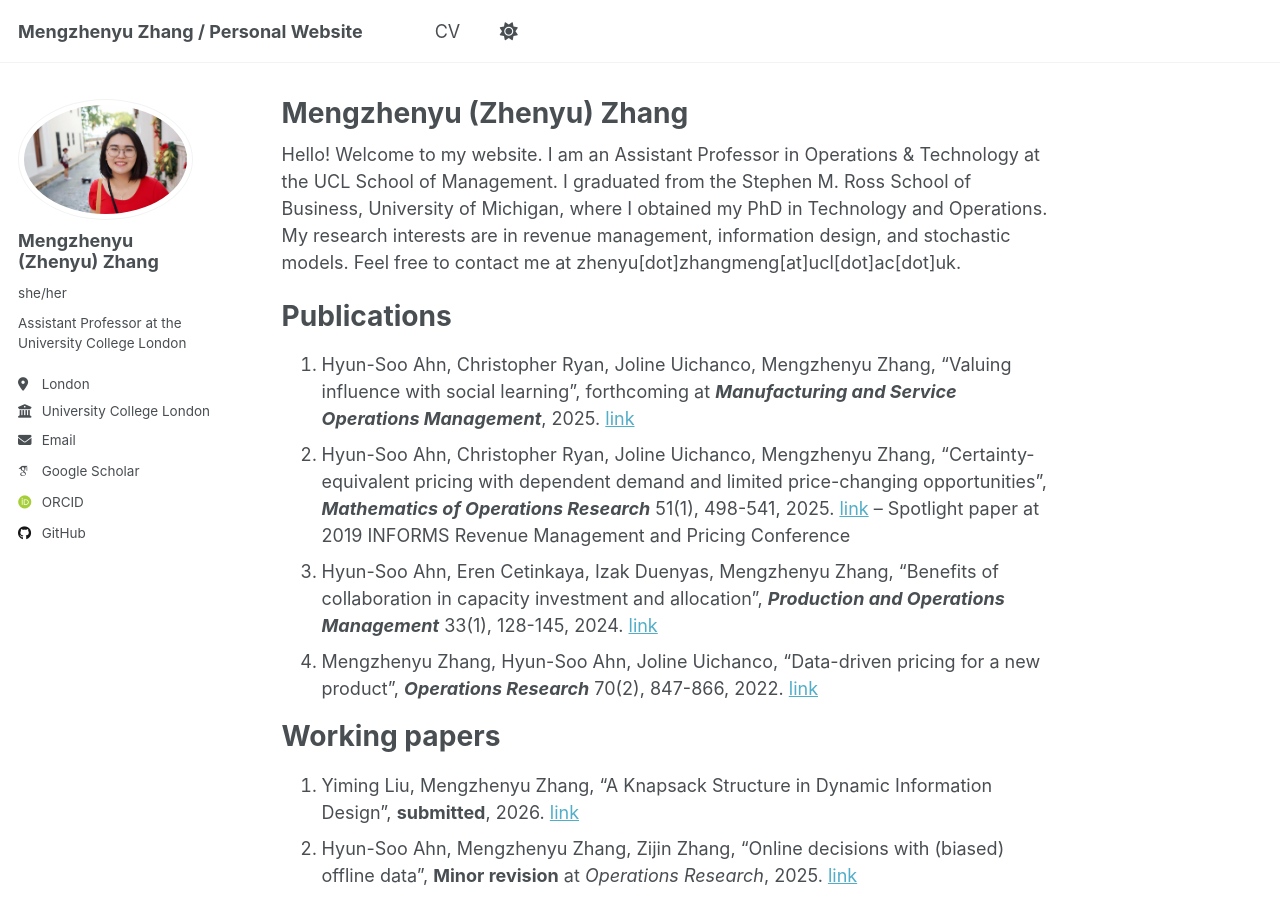
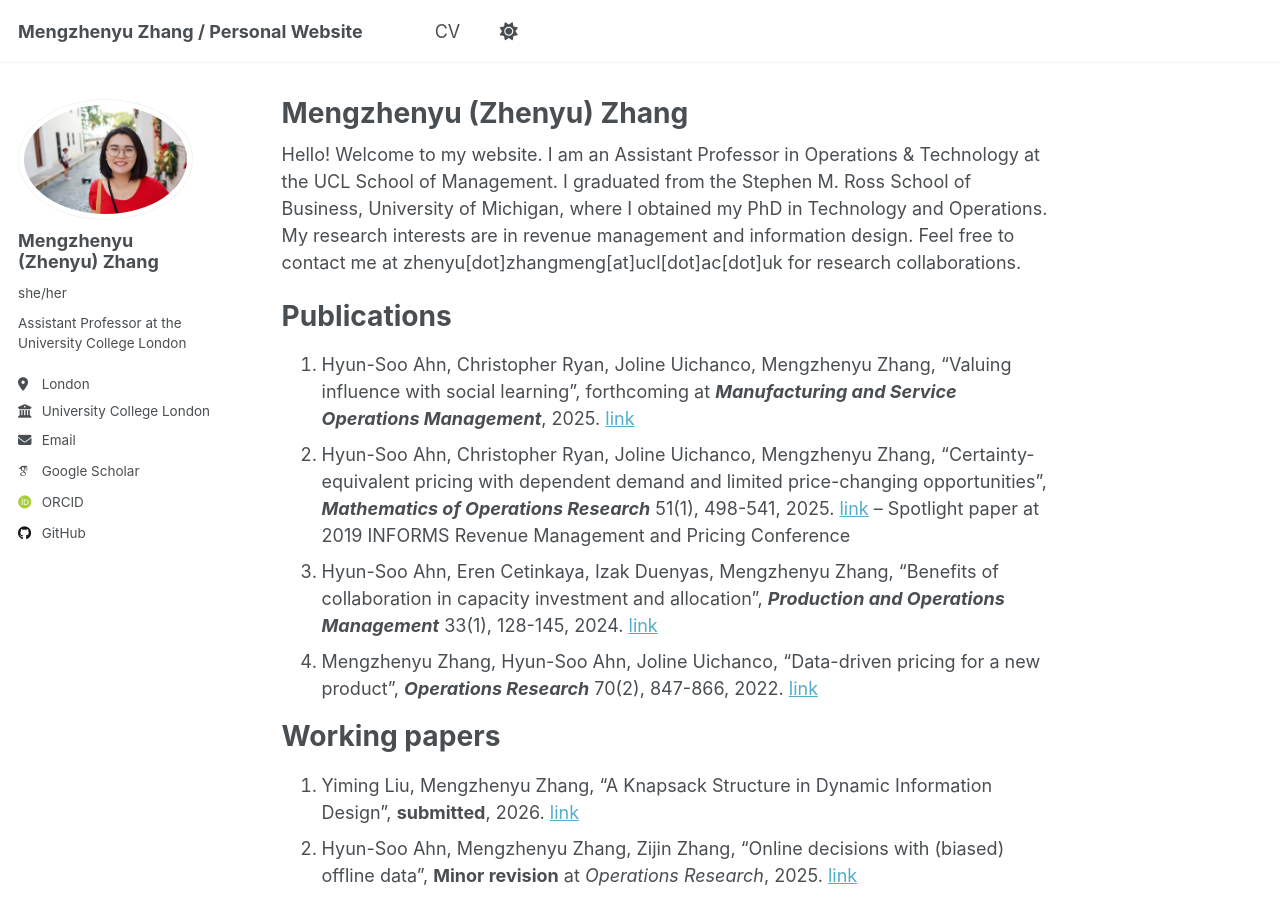
Before and after one commit to mengzhenyuzhang/mengzhenyuzhang.github.io, a Jekyll site: the page built from _pages/about.md, in a window 1280 px wide and 900 px high. Built offline with Jekyll 4.4.1, drawn with Linux system fonts in a browser that asks for light colours; some web fonts are replaced; a script that is not in the unit is left out.

Commit message:
Revise about page content and contact details
Updated contact information for research collaborations and refined research interests.

```diff
--- a/_pages/about.md
+++ b/_pages/about.md
@@ -7,7 +7,7 @@ redirect_from:
   - /about.html
 ---
 
-Hello! Welcome to my website. I am an Assistant Professor in Operations & Technology at the UCL School of Management. I graduated from the Stephen M. Ross School of Business, University of Michigan, where I obtained my PhD in Technology and Operations. My research interests are in revenue management, information design, and stochastic models. Feel free to contact me at zhenyu[dot]zhangmeng[at]ucl[dot]ac[dot]uk.
+Hello! Welcome to my website. I am an Assistant Professor in Operations & Technology at the UCL School of Management. I graduated from the Stephen M. Ross School of Business, University of Michigan, where I obtained my PhD in Technology and Operations. My research interests are in revenue management and information design. Feel free to contact me at zhenyu[dot]zhangmeng[at]ucl[dot]ac[dot]uk for research collaborations.
 
 Publications
 ======
```
